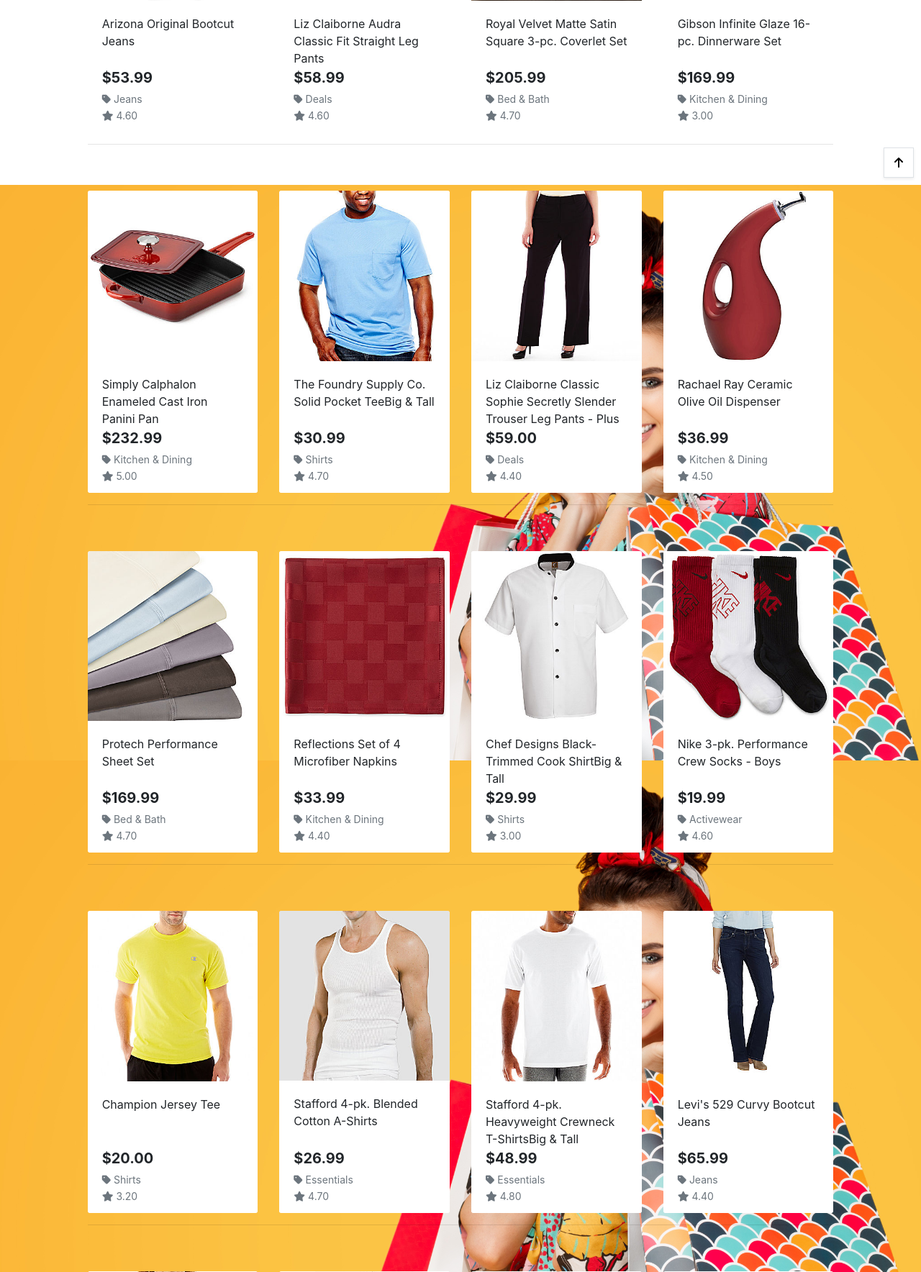
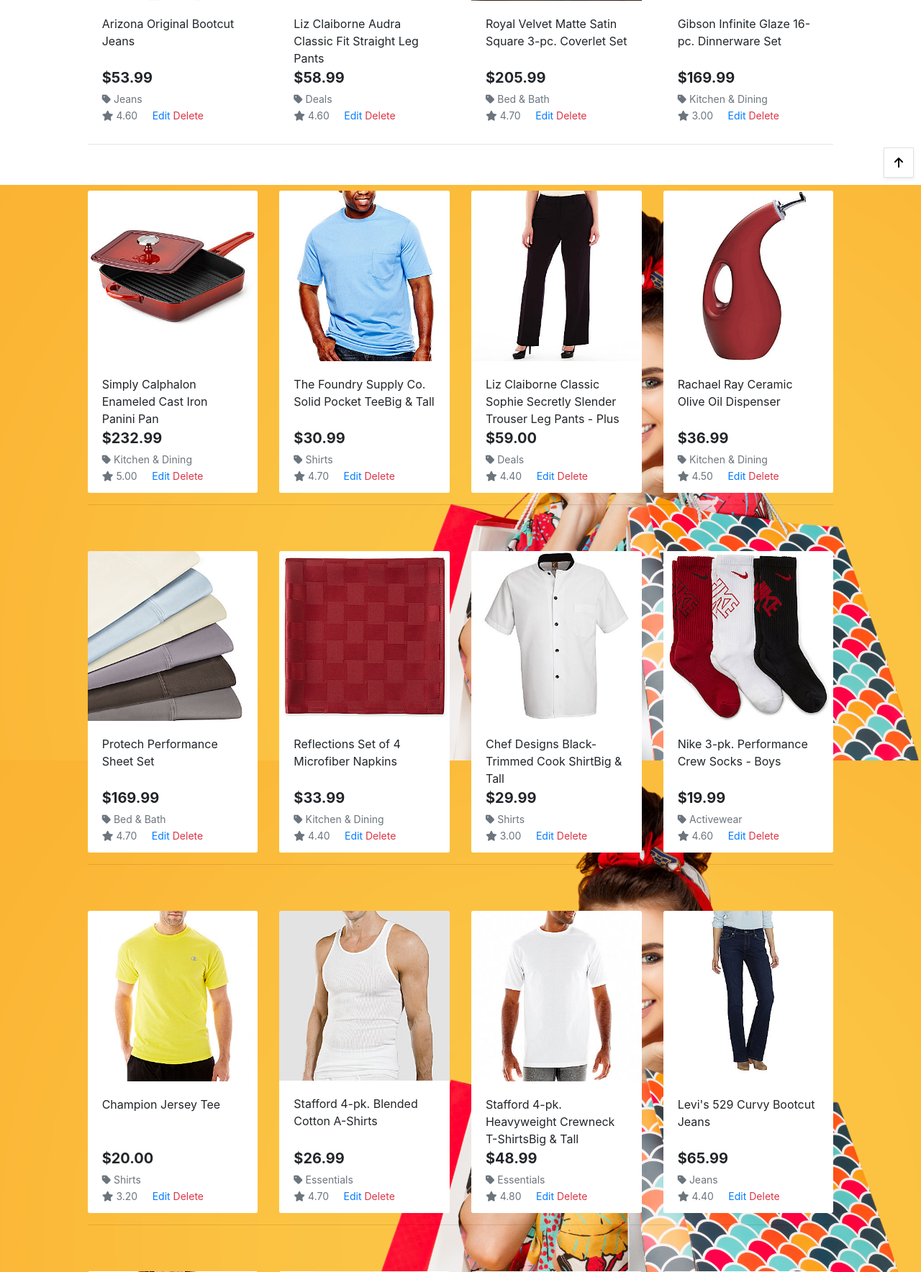
Before and after one commit to liambaker93/boutique_ado_v1, a Django app: page /products/ in a window 1280 px wide. Shown: the part 543-2311 px from the top of the page at 72% size. Run offline with Django 3.2, Linux system fonts and the light colour scheme; the visitor is signed in with stand-in values (Sample User, id 1); data comes from the database, SQL or seed files in the repository; parts of the project's set-up code (start-up, migrations or seed data) failed here and were passed over; some libraries are stand-ins or nearby versions.

Commit message:
add product delete functionality

```diff
--- a/products/templates/products/products.html
+++ b/products/templates/products/products.html
@@ -62,7 +62,7 @@
                                 </a>
                                 {% else %}
                                 <a href="{% url 'product_detail' product.id %}">
-                                    <img class="card-img-top img-fluid" src="{{ MEDIA_URL }}no_image.png" alt="{{ product.name }}">
+                                    <img class="card-img-top img-fluid" src="{{ MEDIA_URL }}noimage.png" alt="{{ product.name }}">
                                 </a>
                                 {% endif %}
                                 <div class="card-body pb-0">
@@ -83,6 +83,12 @@
                                                 <small class="text-muted"><i class="fas fa-star mr-1"></i>{{ product.rating }}</small>
                                             {% else %}
                                                 <small class="text-muted">No Rating</small>
+                                            {% endif %}
+                                            {% if request.user.is_superuser %}
+                                                <small class="ml-3">
+                                                    <a href="{% url 'edit_product' product.id %}">Edit</a>
+                                                    <a class="text-danger" href="{% url 'delete_product' product.id %}">Delete</a>
+                                                </small>
                                             {% endif %}
                                         </div>
                                     </div>
--- a/products/urls.py
+++ b/products/urls.py
@@ -6,4 +6,5 @@
     path('<int:product_id>/', views.product_detail, name='product_detail'),
     path('add/', views.add_product, name='add_product'),
     path('edit/<int:product_id>/', views.edit_product, name='edit_product'),
+    path('delete/<int:product_id>/', views.delete_product, name='delete_product'),
 ]
--- a/products/views.py
+++ b/products/views.py
@@ -79,9 +79,9 @@
     if request.method == 'POST':
         form = ProductForm(request.POST, request.FILES)
         if form.is_valid():
-            form.save()
+            product = form.save()
             messages.success(request, 'Successfully added product!')
-            return redirect(reverse('add_product'))
+            return redirect(reverse('product_detail', args=[product.id]))
         else:
             messages.error(request, 'Failed to add product. Please ensure the form is valid.')
     else:
@@ -119,3 +119,10 @@
     }
 
     return render(request, template, context)
+
+
+def delete_product(request, product_id):
+    product = get_object_or_404(Product, pk=product_id)
+    product.delete()
+    messages.success(request, 'Product Deleted!')
+    return redirect(reverse('products'))
```
Also changed, not shown: products/templates/products/product_detail.html (+7 -1 lines).
